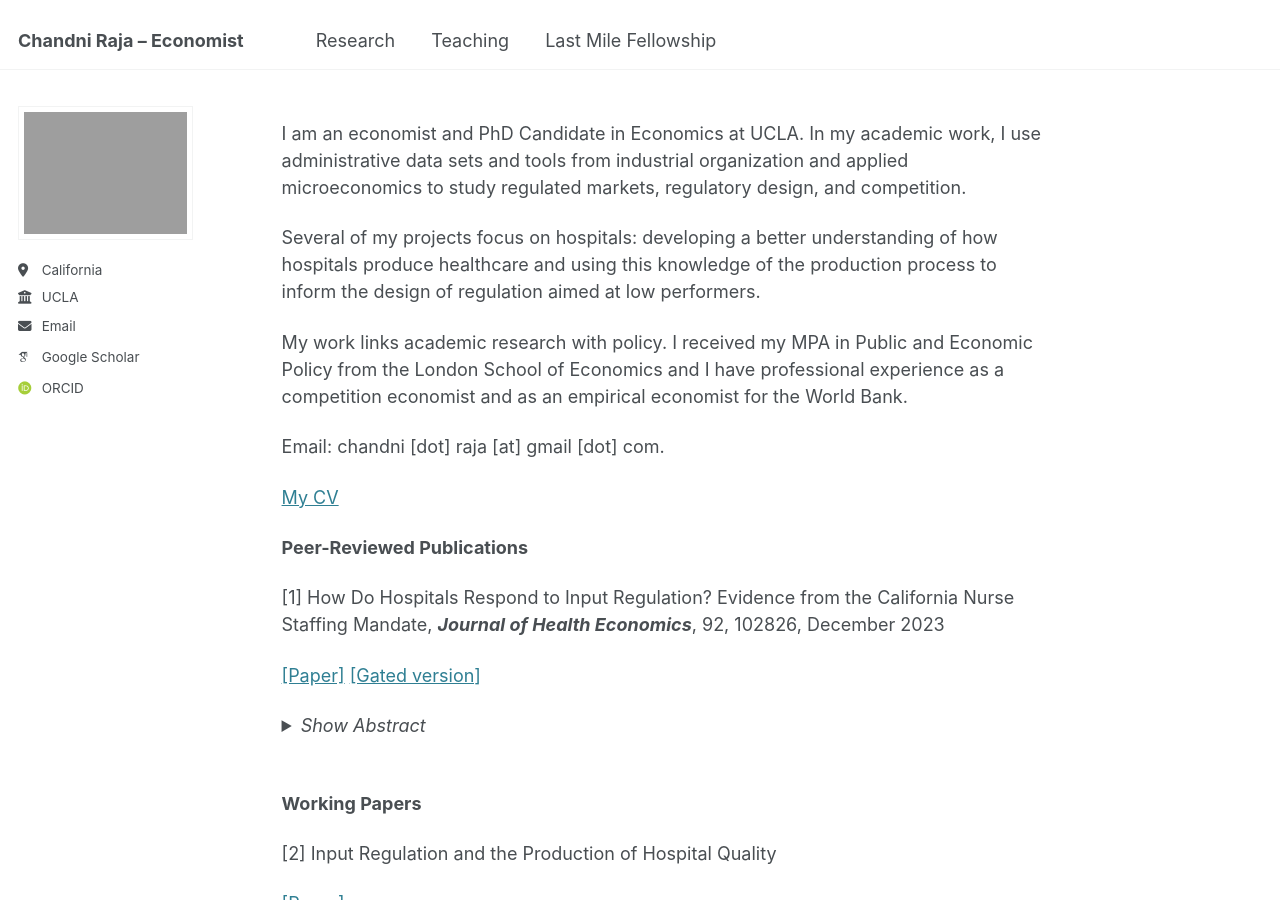
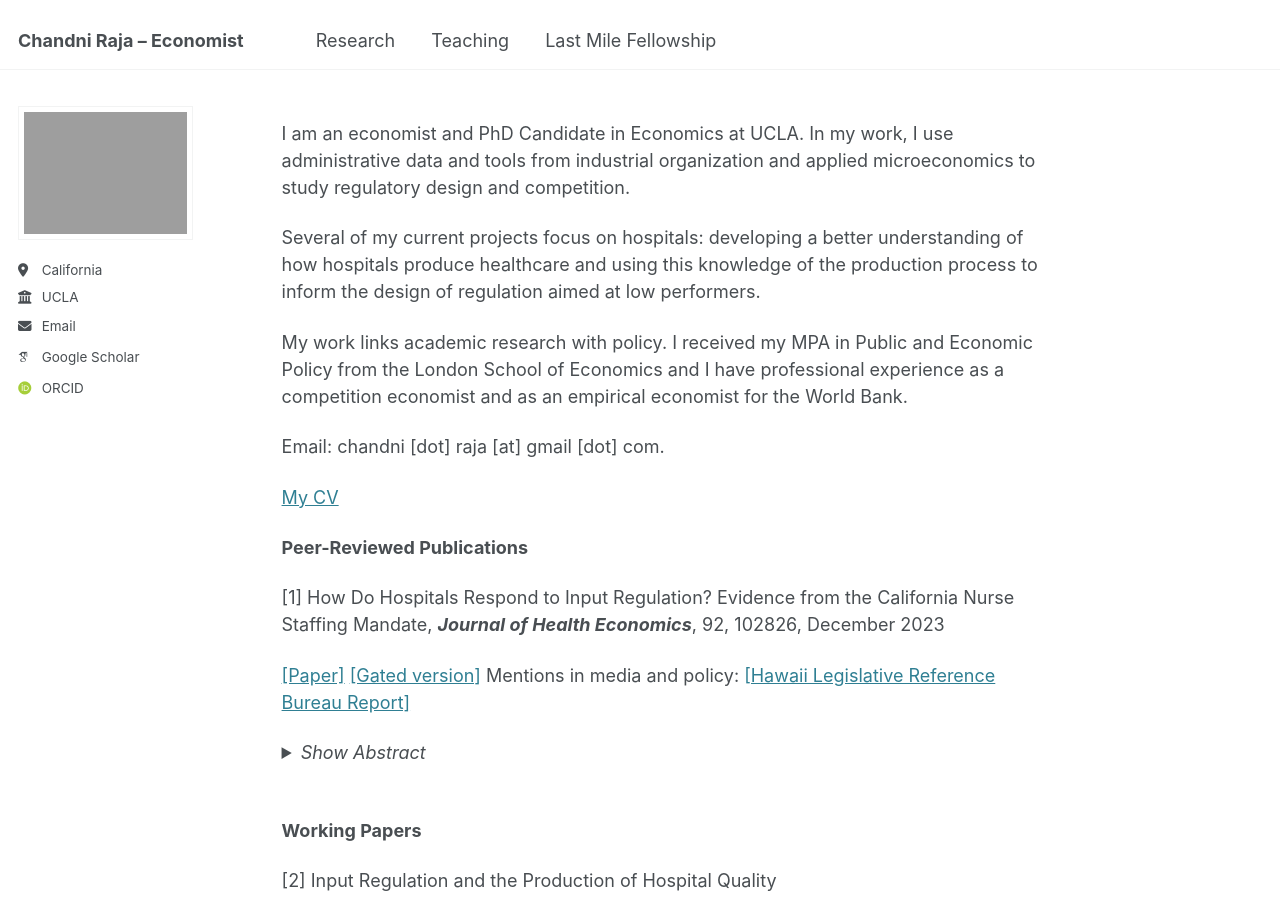
Before and after one commit to chandniraja/chandniraja.github.io, a Jekyll site: the page built from _pages/about.md, in a window 1280 px wide and 900 px high. Built offline with Jekyll 4.4.1, drawn with Linux system fonts in a browser that asks for light colours; some web fonts are replaced.

Commit message:
update front page

```diff
--- a/_pages/about.md
+++ b/_pages/about.md
@@ -7,9 +7,9 @@ redirect_from:
   - /about.html
 ---
 
-I am an economist and PhD Candidate in Economics at UCLA. In my academic work, I use administrative data sets and tools from industrial organization and applied microeconomics to study regulated markets, regulatory design, and competition.
+I am an economist and PhD Candidate in Economics at UCLA. In my work, I use administrative data and tools from industrial organization and applied microeconomics to study regulatory design and competition.
 
-Several of my projects focus on hospitals: developing a better understanding of how hospitals produce healthcare and using this knowledge of the production process to inform the design of regulation aimed at low performers.
+Several of my current projects focus on hospitals: developing a better understanding of how hospitals produce healthcare and using this knowledge of the production process to inform the design of regulation aimed at low performers.
 
 My work links academic research with policy. I received my MPA in Public and Economic Policy from the London School of Economics and I have professional experience as a competition economist and as an empirical economist for the World Bank.
 
@@ -22,6 +22,7 @@ Email: chandni [dot] raja [at] gmail [dot] com.
 [1] How Do Hospitals Respond to Input Regulation? Evidence from the California Nurse Staffing Mandate, **_Journal of Health Economics_**, 92, 102826, December 2023
 
  [[Paper]](/assets/pdf/how_do_hospitals_respond_raja_110623.pdf) [[Gated version]](https://www.sciencedirect.com/science/article/pii/S0167629623001030)
+ Mentions in media and policy: [[Hawaii Legislative Reference Bureau Report]](https://lrb.hawaii.gov/wp-content/uploads/2025_TimeforTriage.pdf)
 
 <details>
 <summary><i>Show Abstract</i></summary> <i>Abstract:</i> Mandated minimum nurse-to-patient ratios have been the subject of active debate in the U.S. for over twenty years and are under legislative consideration today in several states and at the federal level. This paper uses the 1999 California nurse staffing mandate as an empirical setting to estimate the causal effects of minimum ratios on hospitals. Minimum ratios led to a 58 minute increase in nursing time per patient day and 9 percent increase in the wage bill per patient day in the general medical/surgical acute care unit among treated hospitals. Hospitals responded on several margins: increased their use of lower-licensed and younger nurses, reduced capacity by 16 beds (14 percent), and increased bed utilization rates by 0.045 points (8 percent). Using administrative data on discharges for acute myocardial infarction (AMI), I find a significant reduction in length of stay (5 percent) and no effect on the 30-day all-cause readmission rate. The null effect on readmissions suggests that length of stay declined not because hospitals were discharging AMI patients ``quicker and sicker", rather, AMI patients recovered more quickly due to an improvement in care quality per day.
```
Also changed, not shown: 2 other files.
